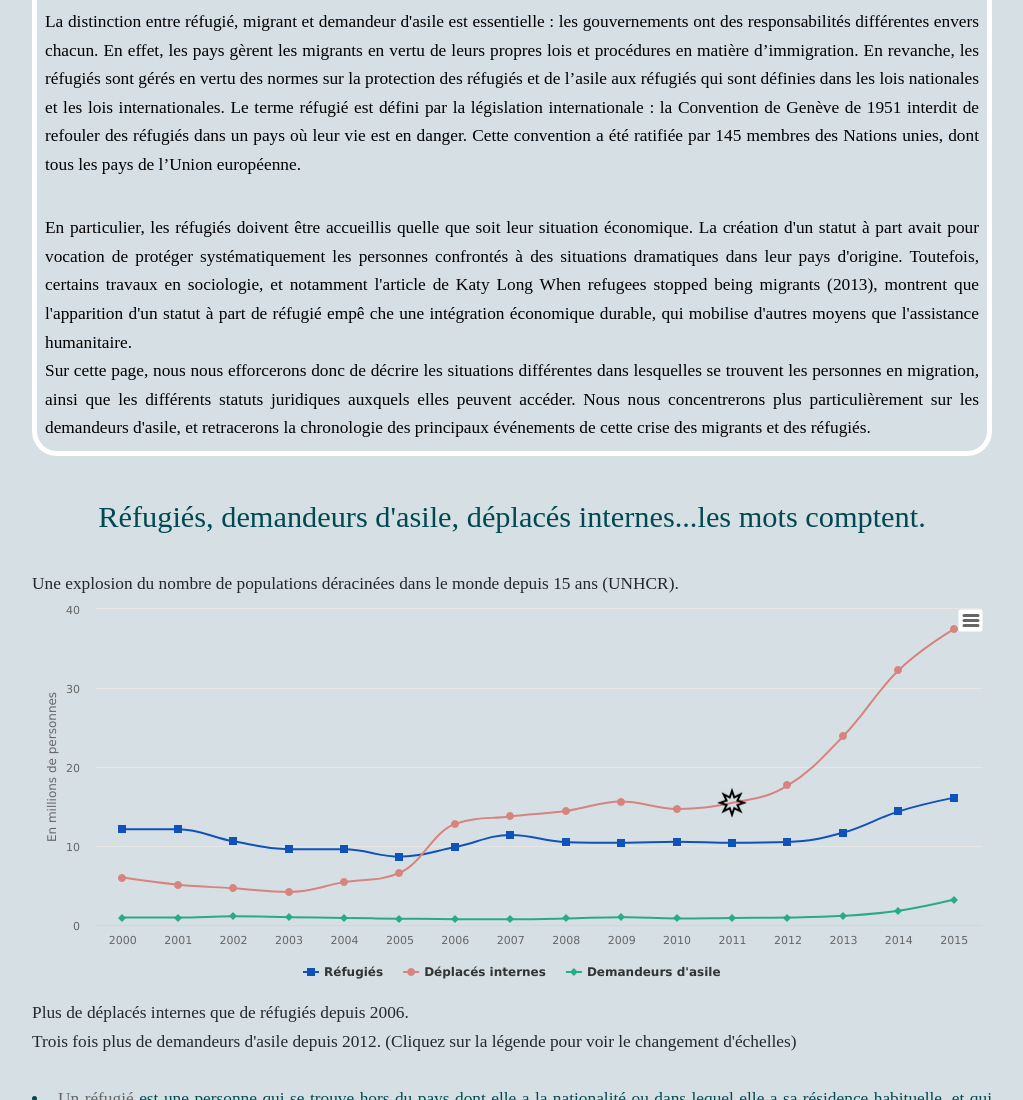
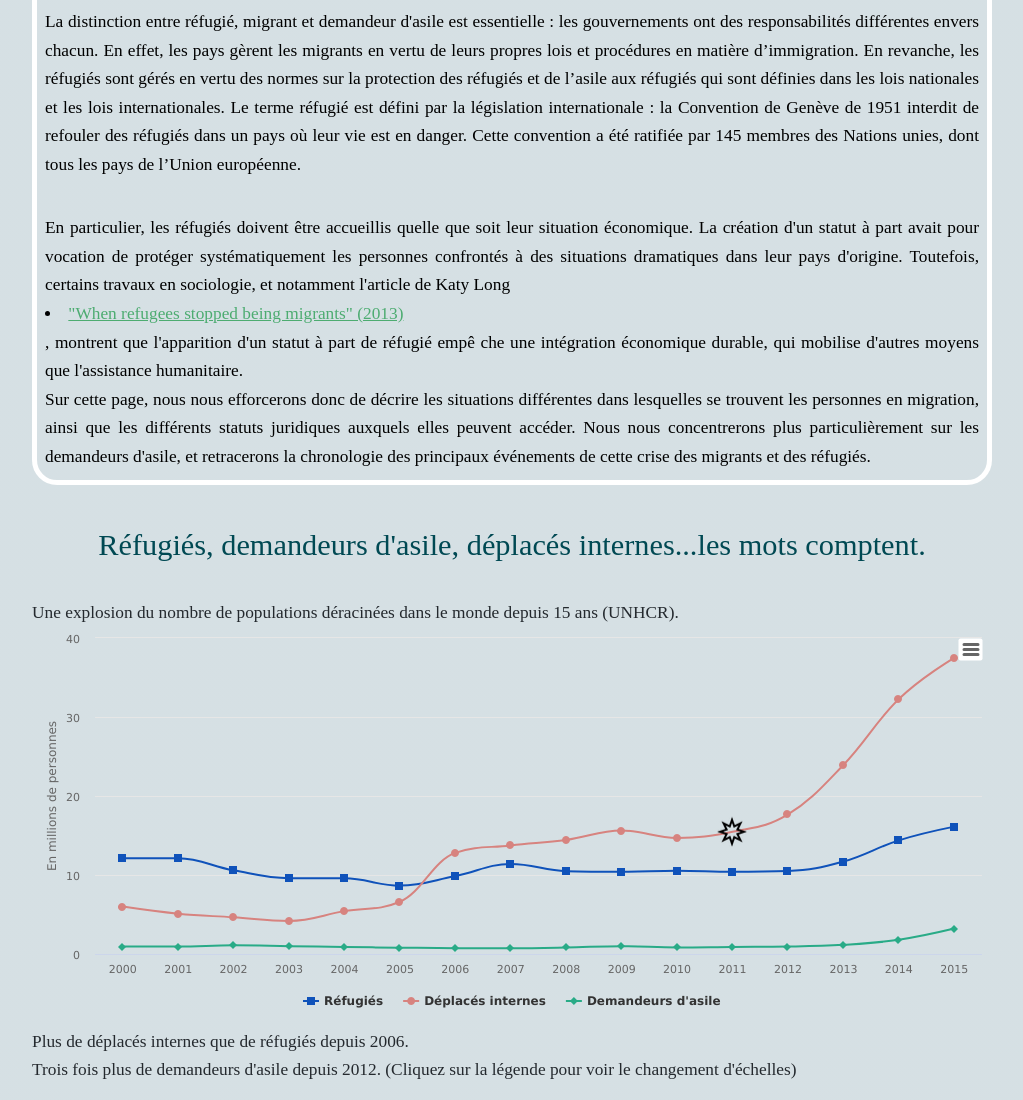
Before and after one commit to lumieresurlesmigrations/dataviz, a plain HTML site: page index.html in a window 1280 px wide. Shown: the part 1331-2431 px from the top of the page, without its empty margins (128-1151 px from the left). Drawn offline with nearby package versions, Linux system fonts and the light colour scheme; a script that the page names is missing; a web font is replaced by a local one.

Commit message:
Update index.html

```diff
--- a/index.html
+++ b/index.html
@@ -95,7 +95,7 @@
 	En effet, le mot "migrant" est un terme générique qui désigne une personne qui migre, que ce soit pour des raisons économiques ou politiques, alors que le mot "réfugié" renvoie à une migration politique pour cause de conflit notamment, et, <i> in fine </i>, fait référence au droit d'asile. <br>
 	<br> <p> La distinction entre réfugié, migrant et demandeur d'asile est essentielle : les gouvernements ont des responsabilités différentes envers chacun. En effet, les pays gèrent les migrants en vertu de leurs propres lois et procédures en matière d’immigration. En revanche, les réfugiés sont gérés en vertu des normes sur la protection des réfugiés et de l’asile aux réfugiés qui sont définies dans les lois nationales et les lois internationales.
 	Le terme réfugié est défini par la législation internationale : la Convention de Genève de 1951 interdit de refouler des réfugiés dans un pays où leur vie est en danger. Cette convention a été ratifiée par 145 membres des Nations unies, dont tous les pays de l’Union européenne.</p>
-	En particulier, les réfugiés doivent être accueillis quelle que soit leur situation économique. La création d'un statut à part avait pour vocation de protéger systématiquement les personnes confrontés à des situations dramatiques dans leur pays d'origine. Toutefois, certains travaux en sociologie, et notamment l'article de Katy Long When refugees stopped being migrants (2013), montrent que l'apparition d'un statut à part de réfugié empê
+	En particulier, les réfugiés doivent être accueillis quelle que soit leur situation économique. La création d'un statut à part avait pour vocation de protéger systématiquement les personnes confrontés à des situations dramatiques dans leur pays d'origine. Toutefois, certains travaux en sociologie, et notamment l'article de Katy Long <li><a href="https://academic.oup.com/migration/article/1/1/4/940995/When-refugees-stopped-being-migrants-Movement">"When refugees stopped being migrants" (2013)</a></li>, montrent que l'apparition d'un statut à part de réfugié empê
 	che une intégration économique durable, qui mobilise d'autres moyens que l'assistance humanitaire.
 	<br> Sur cette page, nous nous efforcerons donc de décrire les situations différentes dans lesquelles se trouvent les personnes en migration, ainsi que les différents statuts juridiques auxquels elles peuvent accéder. Nous nous concentrerons plus particulièrement sur les demandeurs d'asile, et retracerons la chronologie des principaux événements de cette crise des migrants et des réfugiés.
 </div>
```
